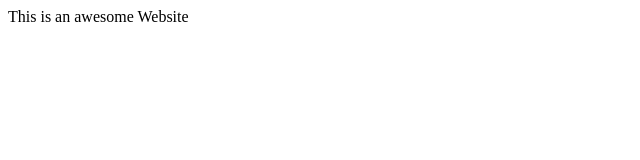
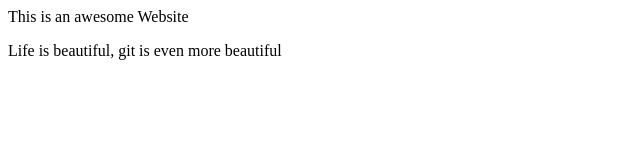
Before and after one commit to Frankdespi/mydemoprojectFrank, a plain HTML site: page index.html in a window 1280 px wide. Shown: the whole page, without its empty margins (0-640 px from the left). Drawn offline with Linux system fonts and the light colour scheme.

Commit message:
added <p> tag to index.html

```diff
--- a/index.html
+++ b/index.html
@@ -5,4 +5,7 @@ Sample Website
 <head>
 This is an awesome Website
 </head>
+<p>
+Life is beautiful, git is even more beautiful
+</p>
 </html>
```
